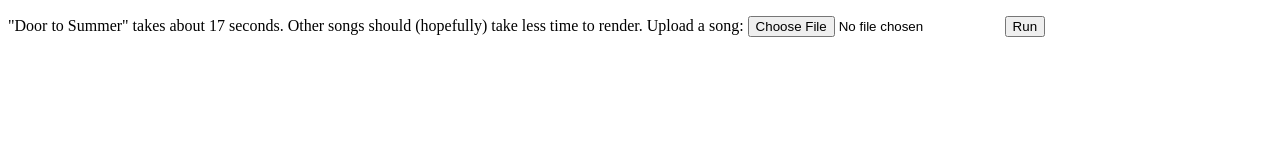
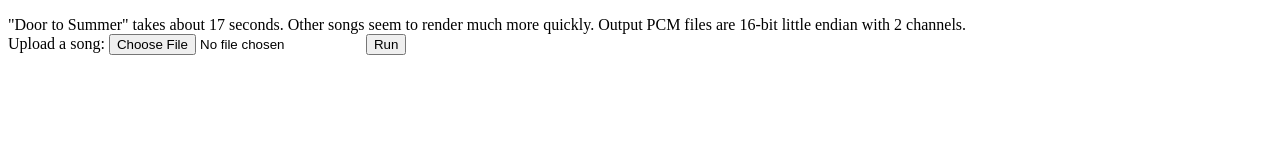
Before and after one commit to Thysbelon/Web-VGM-Player, a plain HTML site: page index.html in a window 1280 px wide. Drawn offline with Linux system fonts and the light colour scheme.

Commit message:
Update and rename test.html to index.html

```diff
--- a/test.html
+++ b/index.html
@@ -9,7 +9,7 @@
 <!--<script src=web-vgm-functions.js></script>-->
 </head>
 <body>
-<p>"Door to Summer" takes about 17 seconds. Other songs should (hopefully) take less time to render.
+<p>"Door to Summer" takes about 17 seconds. Other songs seem to render much more quickly. Output PCM files are 16-bit little endian with 2 channels. <br>
 <label for="song-select-file">Upload a song:</label>
 <input type=file id="song-select-file" />
 <button>Run</button>
```
